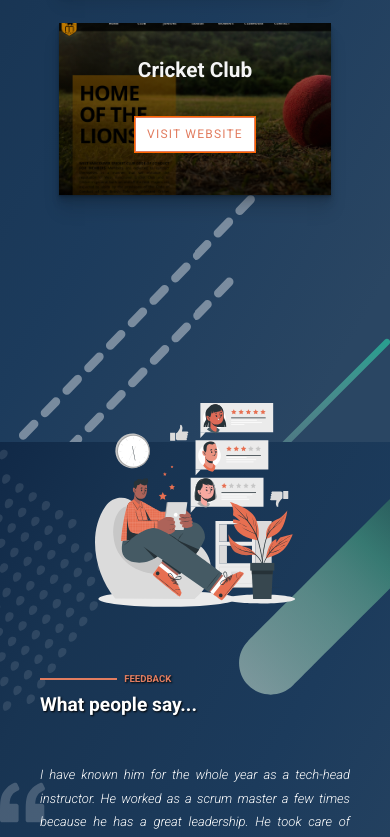
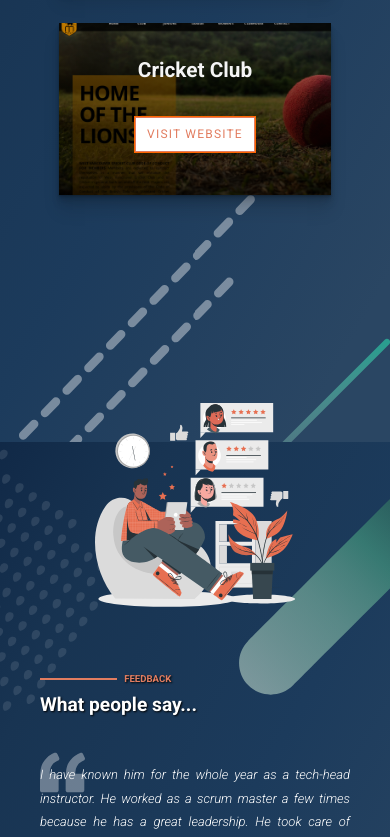
Before and after one commit to camarguin/lucasgc, a React (Create React App) app: page / in a window 390 px wide. Shown: the part 2934-3771 px from the top of the page. Built offline with nearby package versions, Linux system fonts and the light colour scheme.

Commit message:
Edit quotes responsive 500px

```diff
--- a/src/components/Testimonials/CardTestimonial.css
+++ b/src/components/Testimonials/CardTestimonial.css
@@ -65,6 +65,7 @@
     .CardTestimonial img {
         width: 45px;
         position: absolute;
-        bottom: 200px;
+        bottom: 230px;
+        left: 40px;
     }
 }
```
Also changed, not shown: 1 other file (tests, documents, lock files or other folders).
